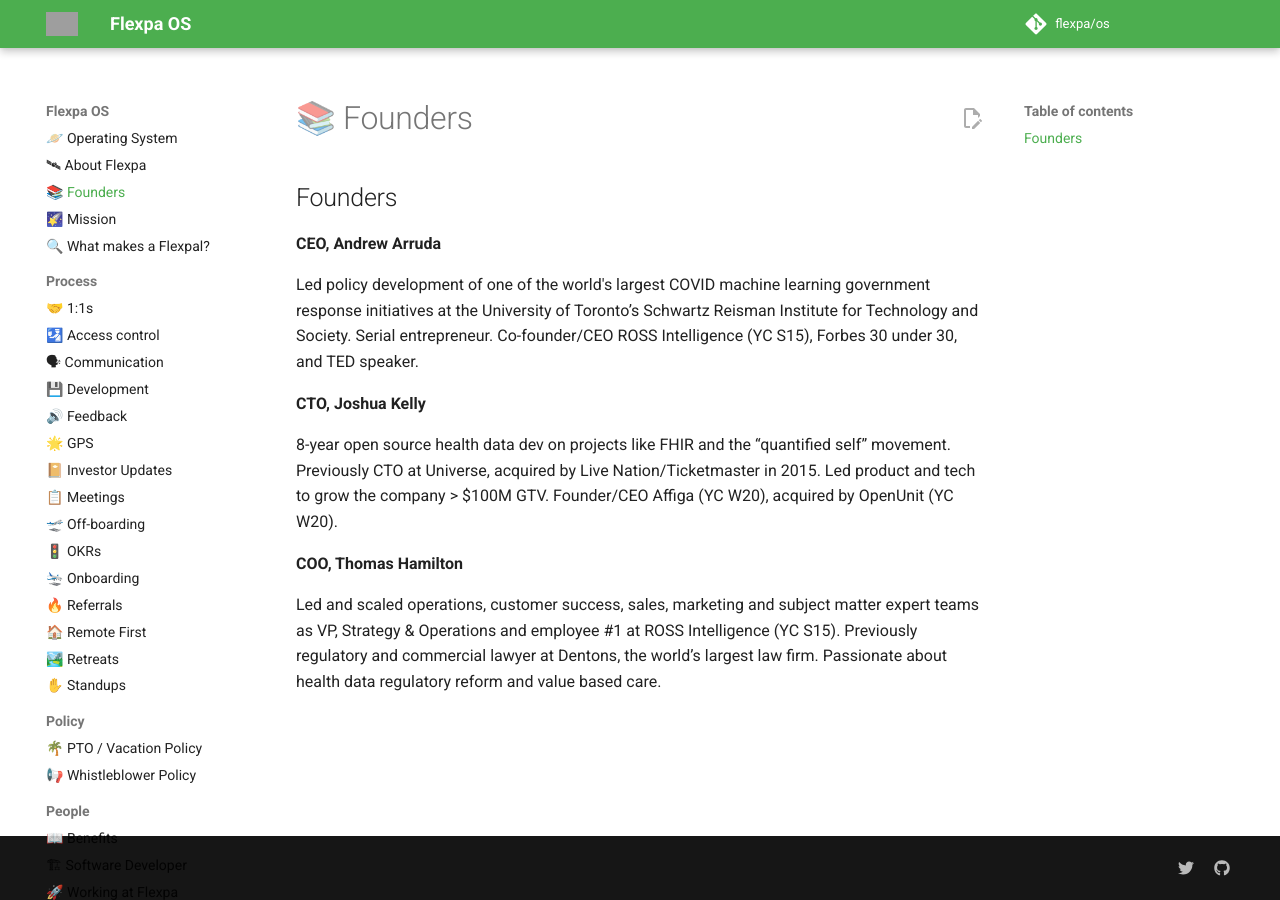
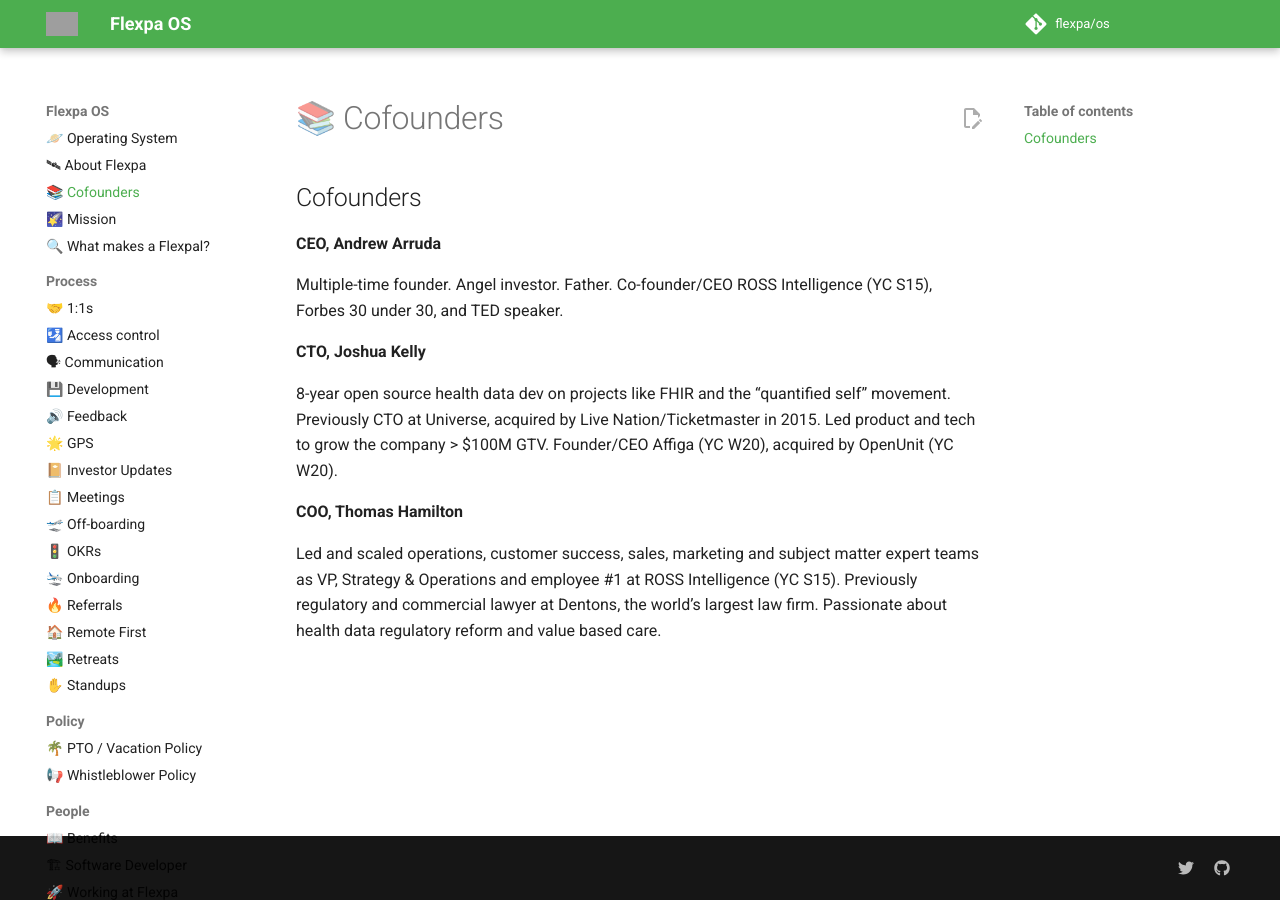
Before and after one commit to flexpa/os, an MkDocs documentation site: the page built from docs/founders.md, in a window 1280 px wide. Built offline with MkDocs 1.6.1 and Material for MkDocs 9.7.7, drawn with Linux system fonts in a browser that asks for light colours; comment, search, counter and statistics services are not loaded; grey boxes are pictures that could not be loaded.

Commit message:
Updated founders page to cofounders
Changed "founders" to "cofounders" and updated my brief bio.

```diff
--- a/docs/founders.md
+++ b/docs/founders.md
@@ -1,10 +1,10 @@
-# 📚 Founders
+# 📚 Cofounders
 
-## Founders
+## Cofounders
 
 **CEO, Andrew Arruda**
 
-Led policy development of one of the world's largest COVID machine learning government response initiatives at the University of Toronto’s Schwartz Reisman Institute for Technology and Society. Serial entrepreneur. Co-founder/CEO ROSS Intelligence (YC S15), Forbes 30 under 30, and TED speaker.
+Multiple-time founder. Angel investor. Father. Co-founder/CEO ROSS Intelligence (YC S15), Forbes 30 under 30, and TED speaker.
 
 **CTO, Joshua Kelly**
 
```
